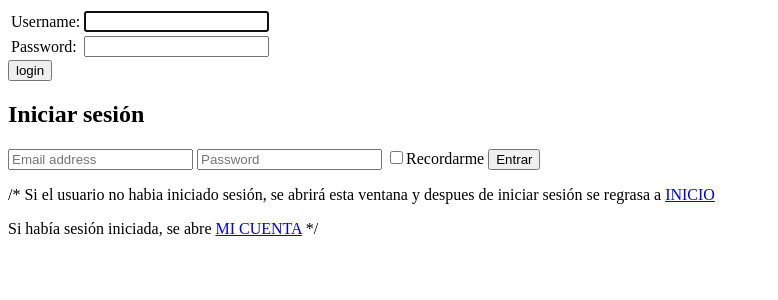
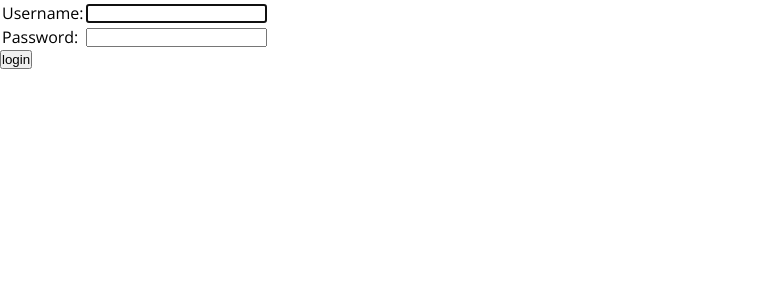
Before and after one commit to grchristian/RoboWorld, a Django app: page /accounts/login/ in a window 1280 px wide. Shown: the top 300 px of the page, without its empty margins (0-778 px from the left). Run offline with Django 3.2, Linux system fonts and the light colour scheme; some libraries are stand-ins or nearby versions.

Commit message:
estilos 1.3

```diff
--- a/roboworld_app/templates/registration/login.html
+++ b/roboworld_app/templates/registration/login.html
@@ -1,3 +1,31 @@
+<head>
+  {% load static %}
+
+  <!--tipo de caracteres-->
+  <meta charset="utf-8">
+
+  <!--para que se ajuste el tamaño de la pantalla-->
+  <meta name="viewport" content="width=device-width">
+
+  <!--titulo de la pestaña del navegador-->
+  <title>RoboWorld | Mi cuenta</title>
+
+  <!--favicon (icono de la pestalla del navegador)-->
+  <link rel="icon" type="image/svg+xml" href="{% static 'roboworld_app/img/fav.svg' %}" sizes="any">
+
+  <!--para linkear con la libreria de jQuery en la pagina de google APIS-->
+  <script src="https://ajax.googleapis.com/ajax/libs/jquery/3.5.1/jquery.min.js"></script>
+
+  <!--linkear con los scripts de JS-->
+  <script src="{% static 'roboworld_app/js/script.js' %}"></script>
+
+  <!--linkear los iconos-->
+  <script src="https://kit.fontawesome.com/b8043ce943.js" crossorigin="anonymous"></script>
+
+  <!--para linkear con la hoja de estilos-->
+  <link href="{% static 'roboworld_app/css/style_home.css' %}" rel="stylesheet" type="text/css">
+  <link href="{% static 'roboworld_app/css/style_micuenta.css' %}" rel="stylesheet" type="text/css">
+</head>
 
 {% if form.errors %}
   <p>Your username and password didn't match. Please try again.</p>
@@ -28,19 +56,3 @@
   <input type="hidden" name="next" value="{{ next }}"/>
 
 </form>
-
-<div class="wrapper">
-  <form class="form-signin">
-    <h2 class="form-signin-heading">Iniciar sesión</h2>
-    <input type="text" class="form-control" name="username" placeholder="Email address" required="" autofocus="" />
-    <input type="password" class="form-control" name="password" placeholder="Password" required=""/>
-
-    <label class="checkbox">
-      <input type="checkbox" value="remember-me" id="rememberMe" name="rememberMe">Recordarme
-    </label>
-    <button class="btn btn-lg btn-primary btn-block" type="submit">Entrar</button>
-    <br>
-    <p>/* Si el usuario no habia iniciado sesión, se abrirá esta ventana y despues de iniciar sesión se regrasa a <a href="{% url 'inicio' %}">INICIO</a></p>
-    <p>Si había sesión iniciada, se abre <a href="{% url 'micuenta' %}">MI CUENTA</a> */</p>
-  </form>
-</div>
```
Also changed, not shown: roboworld_app/templates/roboworld_app/cuenta_usuario.html (+0 -7 lines), 1 other file.
